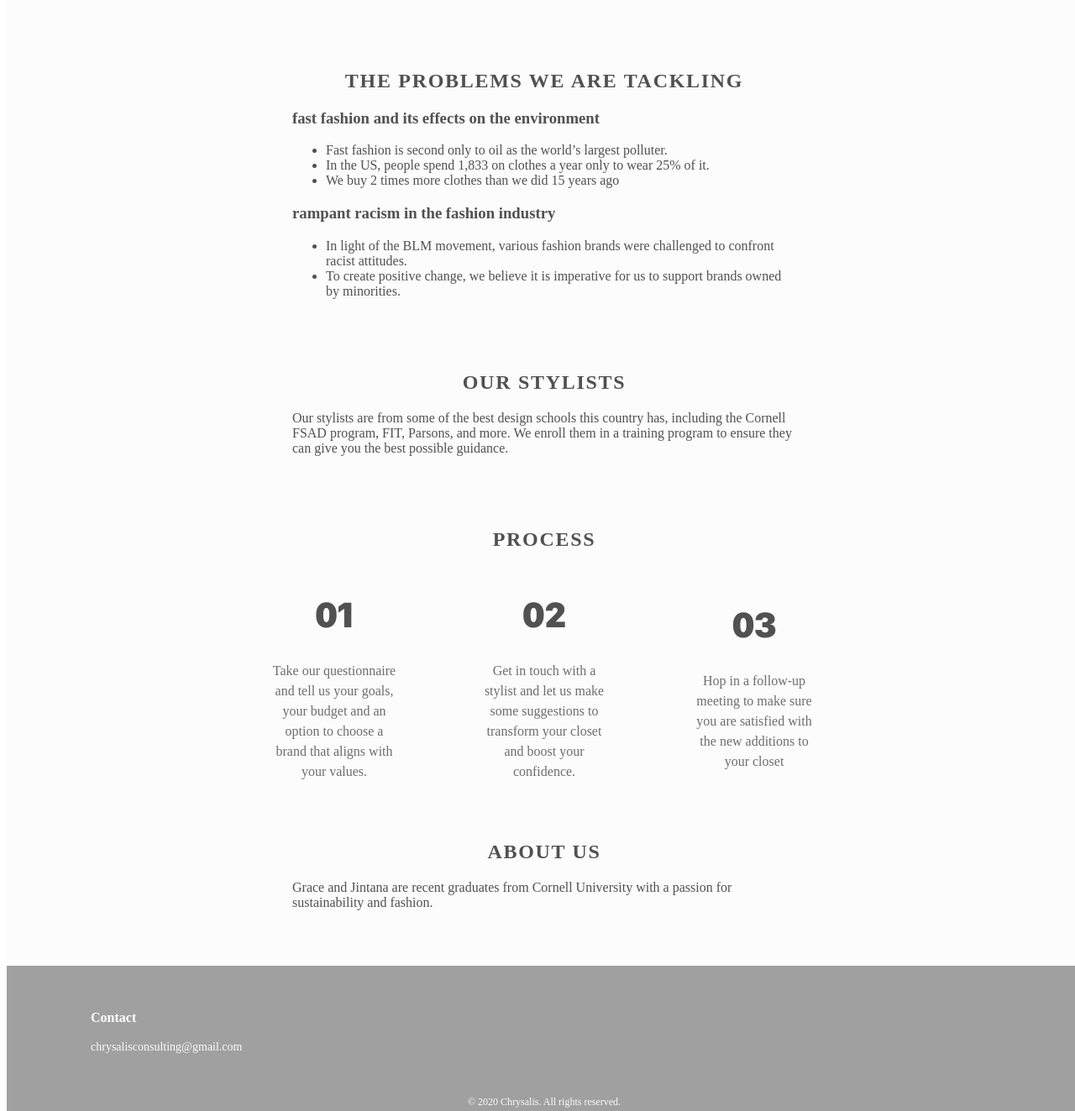
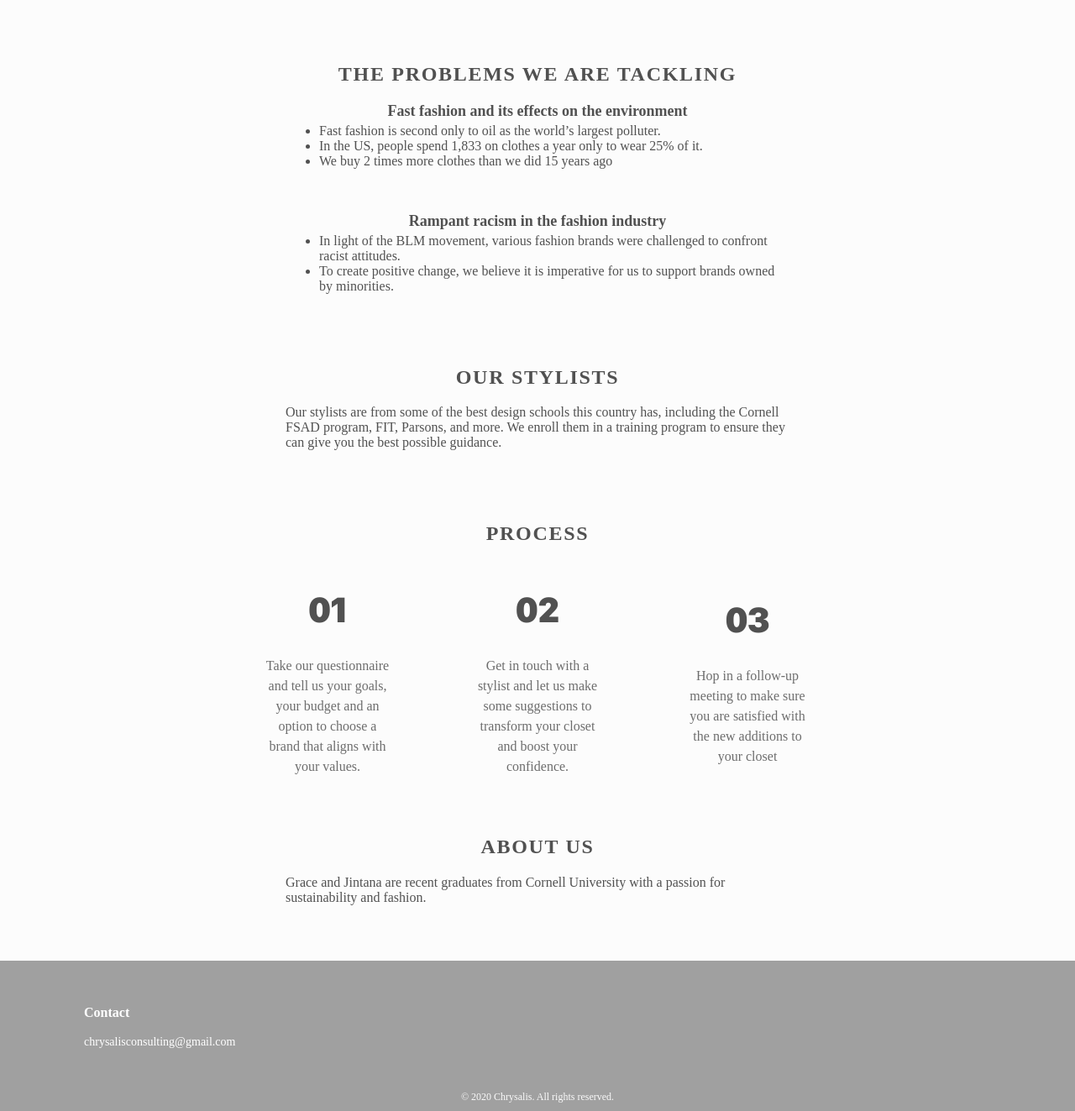
Before and after one commit to soiaree/chrysalis, a plain HTML site: page index.html in a window 1280 px wide. Shown: the part 708-2031 px from the top of the page at 84% size. Drawn offline with Linux system fonts and the light colour scheme; a script that the page names is missing.

Commit message:
more fix

```diff
--- a/css/styles.css
+++ b/css/styles.css
@@ -1,3 +1,10 @@
+body, html{
+    margin:0;
+    padding:0;
+}
+
+
+
 @font-face {
   font-family: "Sanfran";
   src: url("fonts/SFCompactDisplay-Regular.ttf"); /* IE9 Compat Modes */
@@ -9,6 +16,9 @@
   src: url("fonts/SFCompactDisplay-Heavy.ttf"); /* IE9 Compat Modes */
 }
 
+
+
+
 h1, h2, h3, p, ul{
   color: #515151;
 }
@@ -19,6 +29,12 @@ h2{
   text-align: center;
 }
 
+
+h3{
+  font-size: 18px;
+  text-align: center;
+  margin-bottom: -12px;
+}
 
 h1{
 font-family: "Sanfranbold";
@@ -36,6 +52,7 @@ font-family: "Sanfranbold";
   font-size: 12px;
   margin: 4px 2px;
   cursor: pointer;
+  letter-spacing: 2px;
 
 }
 /* h2{
@@ -491,6 +508,7 @@ body{
   font-weight: bolder;
   line-height: 1.5;
   margin-bottom: 15px;
+
 }
 @media(max-width: 767px) {
   .footer-text {
@@ -500,6 +518,8 @@ body{
 .footer-text1 {
   font-size: 14px;
   font-weight: lighter;
+  color:white;
+  text-decoration: none;
 }
 @media(max-width: 767px) {
   .footer-text1 {
--- a/index.html
+++ b/index.html
@@ -68,13 +68,15 @@
 
 <div class = "section">
           <h2 style ="text-align: center">THE PROBLEMS WE ARE TACKLING</h2>
-              <h3>fast fashion and its effects on the environment</h3>
+              <h3>Fast fashion and its effects on the environment</h3>
               <ul>
                   <li>Fast fashion is second only to oil as the world’s largest polluter.</li>
                   <li>In the US, people spend 1,833 on clothes a year  only to wear 25% of it.</li>
                   <li>We buy 2 times more clothes than we did 15 years ago</li>
             </ul>
-          <h3>rampant racism in the fashion industry</h3>
+<br />
+
+          <h3>Rampant racism in the fashion industry</h3>
           <ul>
                   <li>In light of the BLM movement, various fashion brands were challenged to confront racist attitudes.</li>
                   <li>To create positive change, we believe it is imperative for us to support brands owned by minorities.</li>
@@ -132,7 +134,7 @@
             <div class="footer-container1">
               <div class="footer-container2">
                 <span class="footer-text">Contact</span>
-                <span class="footer-text1">chrysalisconsulting@gmail.com</span>
+                <a href = "mailto: chrysalisconsulting@gmail.com" class="footer-text1">chrysalisconsulting@gmail.com</a>
               </div>
             </div>
             <span class="footer-text2">© 2020 Chrysalis. All rights reserved.</span>
```
